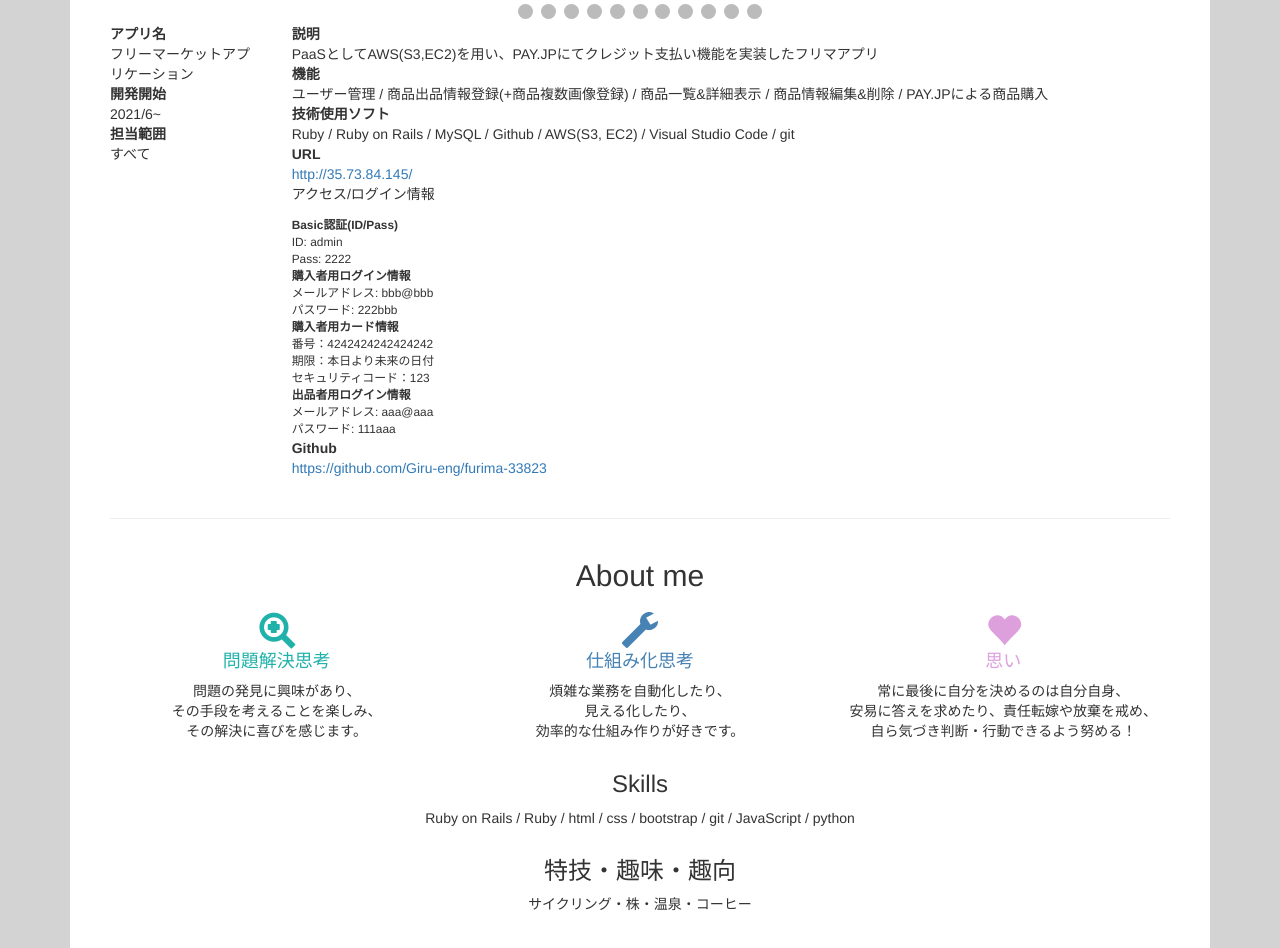
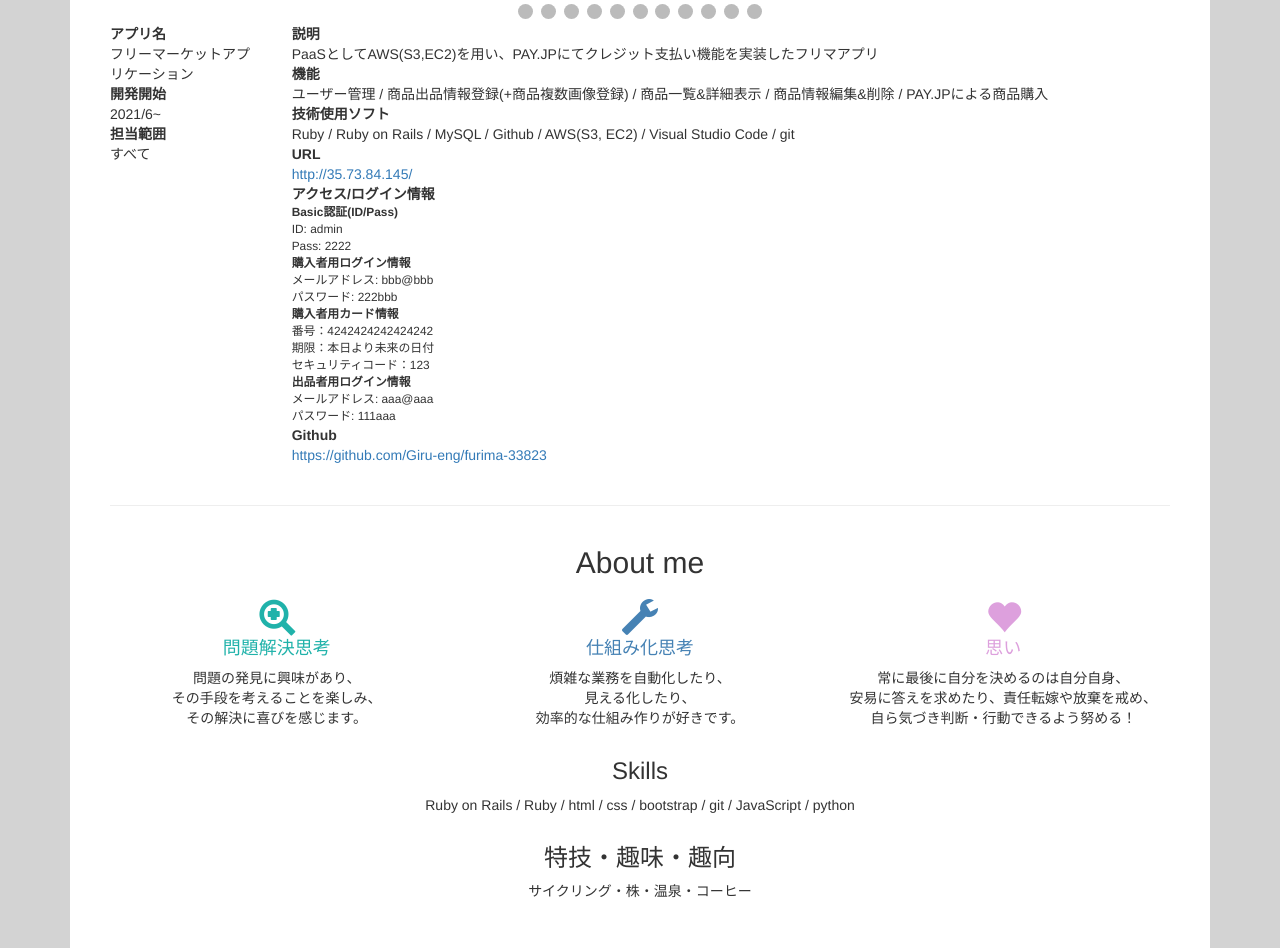
Before and after one commit to Giru-eng/Giru-eng.github.io, a plain HTML site: page index.html in a window 1280 px wide. Shown: the part 1128-2076 px from the top of the page. Drawn offline with nearby package versions, Linux system fonts and the light colour scheme.

Commit message:
minor changes for desc on furima

```diff
--- a/index.html
+++ b/index.html
@@ -422,8 +422,8 @@
                         <dt>URL</dt>
                         <dd>
                             <a href="http://35.73.84.145/">http://35.73.84.145/</a>
-                            <br>
-                            <p>アクセス/ログイン情報</p>
+                        </dd>
+                        <dt>アクセス/ログイン情報</dt>
                             <small>
                                 <dt>Basic認証(ID/Pass)</dt>
                                 <dd>ID: admin</dd>
@@ -439,7 +439,6 @@
                                 <dd>メールアドレス: aaa@aaa</dd>
                                 <dd>パスワード: 111aaa</dd>
                             </small>
-                        </dd>
                         <dt>Github</dt>
                         <dd>
                             <a href="https://github.com/Giru-eng/furima-33823">https://github.com/Giru-eng/furima-33823</a>
```
Lines whose indentation alone changed are shown as unchanged.
